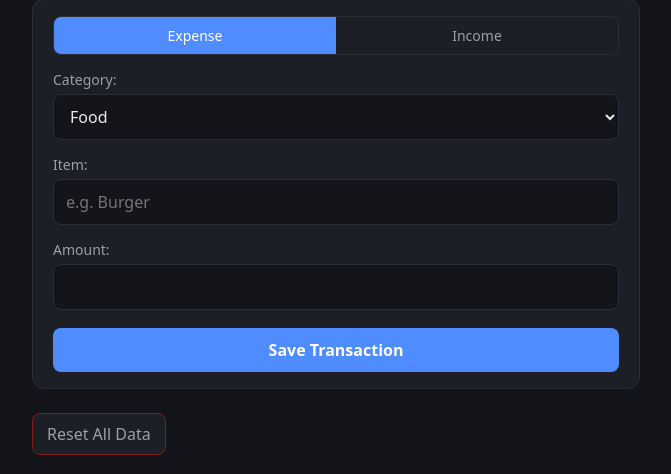
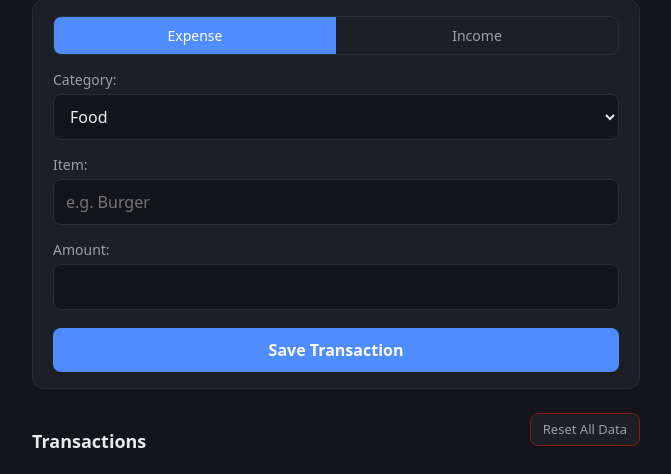
Before and after one commit to veseling02/expense-tracker-sqlite, a Flask app: page / in a window 1280 px wide. Shown: the part 248-722 px from the top of the page, without its empty margins (304-975 px from the left). Run offline with Flask 3, Linux system fonts and the light colour scheme; data that the repository does not hold is empty.

Commit message:
feat: add table header for transactions and improve reset button styling

```diff
--- a/static/style.css
+++ b/static/style.css
@@ -154,3 +154,32 @@ td a {
     background: var(--red);
     color: #fff;
 }
+
+.table-head {
+    display: flex;
+    justify-content: space-between;
+    align-items: center;
+    margin-bottom: 4px;
+}
+
+.table-head h2 {
+    margin: 0;
+    font-size: 18px;
+}
+
+.reset {
+    display: inline-block;
+    padding: 6px 12px;
+    background: var(--surface);
+    border: 1px solid var(--reset);
+    border-radius: 8px;
+    color: var(--muted);
+    font-size: 13px;
+    text-decoration: none;
+    transition: background 0.15s, color 0.15s;
+}
+
+.reset:hover {
+    background: var(--red);
+    color: #fff;
+}
--- a/templates/index.html
+++ b/templates/index.html
@@ -50,14 +50,13 @@
                 <button type="submit">Save Transaction</button>
             </form>
 
-            <div class="reset">
-                <a href="{{ url_for('handle_clear') }}"
-                onclick="return confirm('EXTREME WARNING: This will delete your entire history. Proceed?')">
-                <label>Reset All Data</label>
+            <div class="table-head">
+                <h2>Transactions</h2>
+                <a class="reset" href="{{ url_for('handle_clear') }}"
+                    onclick="return confirm('EXTREME WARNING: This will delete your entire transaction history. Proceed?')">
+                    Reset All Data
                 </a>
             </div>
-
-
             <table>
                 <thead>
                     <tr>
```
